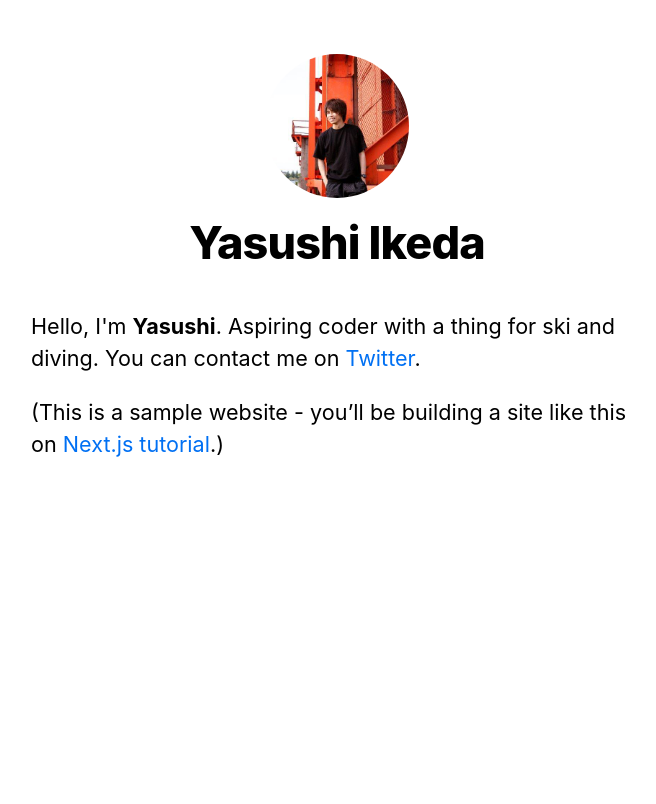
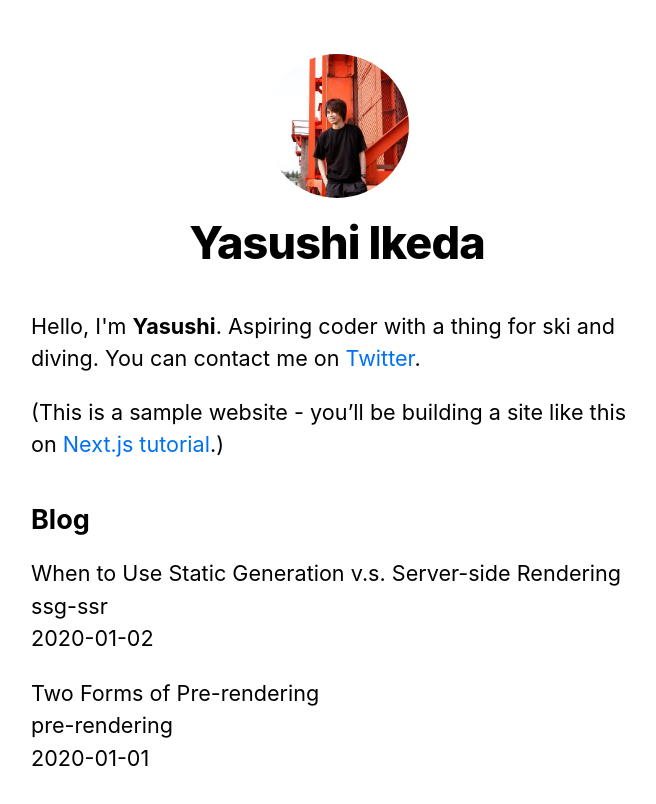
Before and after one commit to yikeda6616/nextjs-blog, a Next.js app: page / in a window 1280 px wide. Shown: the top 804 px of the page, without its empty margins (303-959 px from the left). Built offline with nearby package versions, Linux system fonts and the light colour scheme.

Commit message:
4-7: Implement getStaticProps

```diff
--- /dev/null
+++ b/lib/posts.js
@@ -0,0 +1,37 @@
+import fs from 'fs'
+import path from 'path'
+import matter from 'gray-matter'
+
+const postsDirectory = path.join(process.cwd(), 'posts')
+
+export function getSortedPostsData() {
+  // Get file names under /posts
+  const fileNames = fs.readdirSync(postsDirectory)
+  const allPostsData = fileNames.map(fileName => {
+    // Remove ".md" from file name to get id
+    const id = fileName.replace(/\.md$/, '')
+
+    // Read markdown file as string
+    const fullPath = path.join(postsDirectory, fileName)
+    const fileContents = fs.readFileSync(fullPath, 'utf8')
+
+    // Use gray-matter to parse the post metadata section
+    const matterResult = matter(fileContents)
+
+    // Combine the data with the id
+    return {
+      id,
+      ...matterResult.data
+    }
+  })
+  // Sort posts by date
+  return allPostsData.sort(({ date: a }, { date: b }) => {
+    if (a < b) {
+      return 1
+    } else if (a > b) {
+      return -1
+    } else {
+      return 0
+    }
+  })
+}
--- a/pages/index.js
+++ b/pages/index.js
@@ -1,8 +1,18 @@
 import Head from 'next/head'
 import Layout, { siteTitle } from '../components/layout'
 import utilStyles from '../styles/utils.module.css'
+import { getSortedPostsData } from '../lib/posts'
 
-export default function Home() {
+export async function getStaticProps() {
+  const allPostsData = getSortedPostsData()
+  return {
+    props: {
+      allPostsData
+    }
+  }
+}
+
+export default function Home({ allPostsData }) {
   return (
     <Layout home>
       <Head>
@@ -17,6 +27,21 @@
           <a href="https://nextjs.org/learn">Next.js tutorial</a>.)
         </p>
       </section>
+      {/* Add this <section> tag below the existing <section> tag */}
+      <section className={`${utilStyles.headingMd} ${utilStyles.padding1px}`}>
+        <h2 className={utilStyles.headingLg}>Blog</h2>
+        <ul className={utilStyles.list}>
+          {allPostsData.map(({ id, date, title }) => (
+            <li className={utilStyles.listItem} key={id}>
+              {title}
+              <br />
+              {id}
+              <br />
+              {date}
+            </li>
+          ))}
+        </ul>
+      </section>
     </Layout>
   )
 }
```
